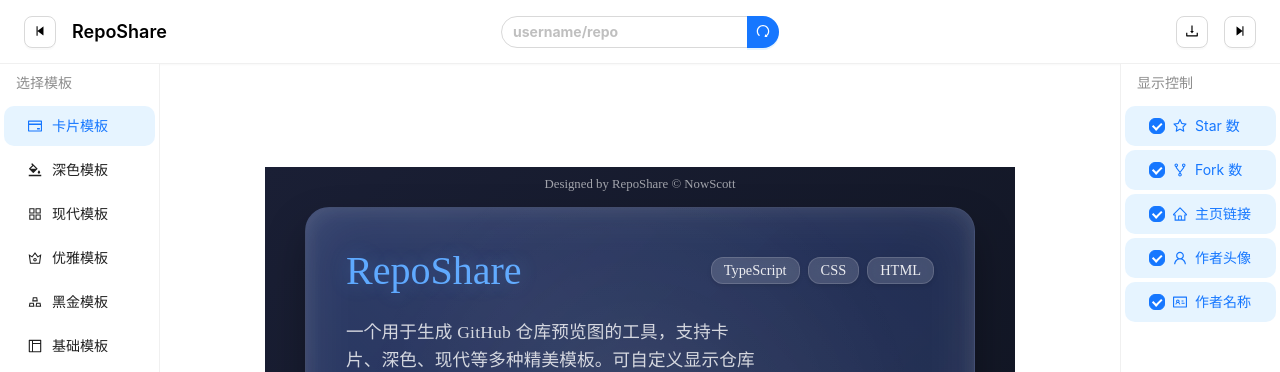
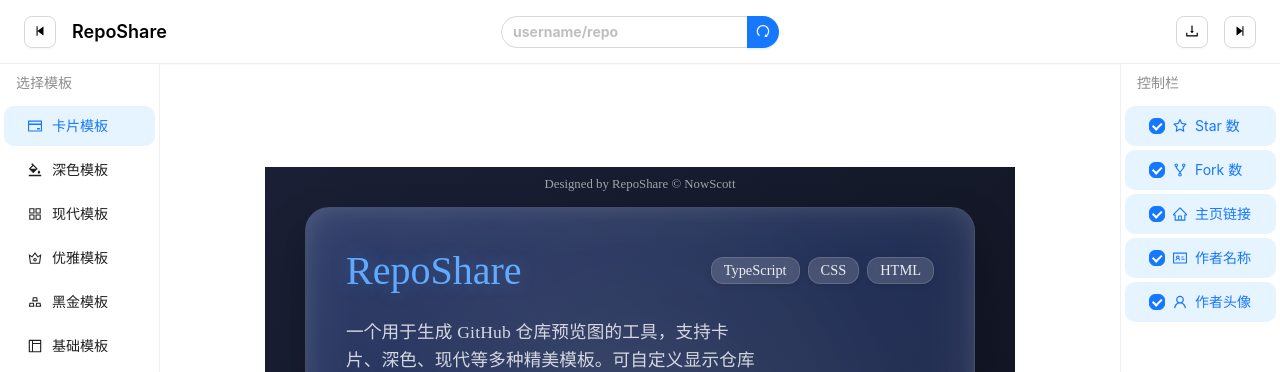
Before and after one commit to nowscott/RepoShare, a React (Vite) app: page / in a window 1280 px wide. Shown: the top 372 px of the page. Built offline with nearby package versions, Linux system fonts and the light colour scheme; a small style sheet from the web is missing.

Commit message:
🦄 refactor: 重构侧边栏功能定位

```diff
--- a/src/components/PreviewControl/index.tsx
+++ b/src/components/ControlPanel/index.tsx
@@ -2,9 +2,9 @@
 import { Menu, Checkbox } from 'antd';
 import { StarOutlined, ForkOutlined, HomeOutlined, UserOutlined, IdcardOutlined } from '@ant-design/icons';
 
-interface PreviewControlProps {
+interface ControlPanelProps {
   onControlChange: (key: string, value: boolean) => void;
-  controls: {
+  controlSettings: {
     showForks: boolean;
     showStars: boolean;
     showHomepage: boolean;
@@ -13,27 +13,27 @@
   };
 }
 
-const PreviewControl: React.FC<PreviewControlProps> = ({ onControlChange, controls }) => {
+const ControlPanel: React.FC<ControlPanelProps> = ({ onControlChange, controlSettings }) => {
   const controlItems = [
     { key: 'showStars', label: 'Star 数', icon: <StarOutlined /> },
     { key: 'showForks', label: 'Fork 数', icon: <ForkOutlined /> },
     { key: 'showHomepage', label: '主页链接', icon: <HomeOutlined /> },
-    { key: 'showAuthorAvatar', label: '作者头像', icon: <UserOutlined /> },
     { key: 'showAuthorName', label: '作者名称', icon: <IdcardOutlined /> },
+    { key: 'showAuthorAvatar', label: '作者头像', icon: <UserOutlined /> }
   ];
 
   const items = [
     {
       type: 'group' as const,
       key: 'controls',
-      label: '显示控制',
+      label: '控制栏',
       children: controlItems.map((item) => ({
         key: item.key,
-        onClick: () => onControlChange(item.key, !controls[item.key as keyof typeof controls]),
+        onClick: () => onControlChange(item.key, !controlSettings[item.key as keyof typeof controlSettings]),
         label: (
           <div style={{ display: 'flex', alignItems: 'center', gap: '8px', justifyContent: 'space-between' }}>
             <div style={{ display: 'flex', alignItems: 'center', gap: '8px' }}>
-              <Checkbox checked={controls[item.key as keyof typeof controls]} />
+              <Checkbox checked={controlSettings[item.key as keyof typeof controlSettings]} />
               {item.icon}
               {item.label}
             </div>
@@ -43,7 +43,7 @@
     }
   ];
 
-  const selectedKeys = Object.entries(controls)
+  const selectedKeys = Object.entries(controlSettings)
     .filter(([_, value]) => value)
     .map(([key]) => key);
 
@@ -58,4 +58,4 @@
   );
 };
 
-export default PreviewControl;
+export default ControlPanel;
--- a/src/components/MainContent/index.tsx
+++ b/src/components/MainContent/index.tsx
@@ -2,7 +2,7 @@
 import { Layout } from 'antd';
 import Sidebar from '../Sidebar';
 import Preview from '../Preview';
-import PreviewControl from '../PreviewControl';
+import ControlPanel from '../ControlPanel';
 
 const { Content, Sider } = Layout;
 
@@ -32,7 +32,7 @@
   rightSiderCollapsed = false,
   repoData
 }) => {
-  const [controls, setControls] = useState({
+  const [controlSettings, setControlSettings] = useState({
     showForks: true,
     showStars: true,
     showHomepage: true,
@@ -41,7 +41,7 @@
   });
 
   const handleControlChange = (key: string, value: boolean) => {
-    setControls(prev => ({
+    setControlSettings(prev => ({
       ...prev,
       [key]: value
     }));
@@ -64,7 +64,7 @@
       </Sider>
       <Content className="app-content" style={{ padding: '24px', minHeight: '90vh', display: 'flex', justifyContent: 'center', alignItems: 'center', backgroundColor: isDarkMode ? '#141414' : '#fff', borderLeft: `1px solid ${isDarkMode ? '#303030' : '#f0f0f0'}`, borderRight: `1px solid ${isDarkMode ? '#303030' : '#f0f0f0'}`,  overflow: 'auto' }}>
         <div style={{ width: '750px', flex: 'none' }}>
-          <Preview selectedTemplate={selectedTemplate} {...repoData} {...controls} />
+          <Preview selectedTemplate={selectedTemplate} {...repoData} {...controlSettings} />
         </div>
       </Content>
       <Sider
@@ -75,8 +75,8 @@
         collapsedWidth={0}
         style={{ position: 'fixed', right: 0, height: '90vh', top: '64px', zIndex: 20, borderLeft: `1px solid ${isDarkMode ? '#303030' : '#f0f0f0'}` }}
       >
-        <PreviewControl
-          controls={controls}
+        <ControlPanel
+          controlSettings={controlSettings}
           onControlChange={handleControlChange}
         />
       </Sider>
```
